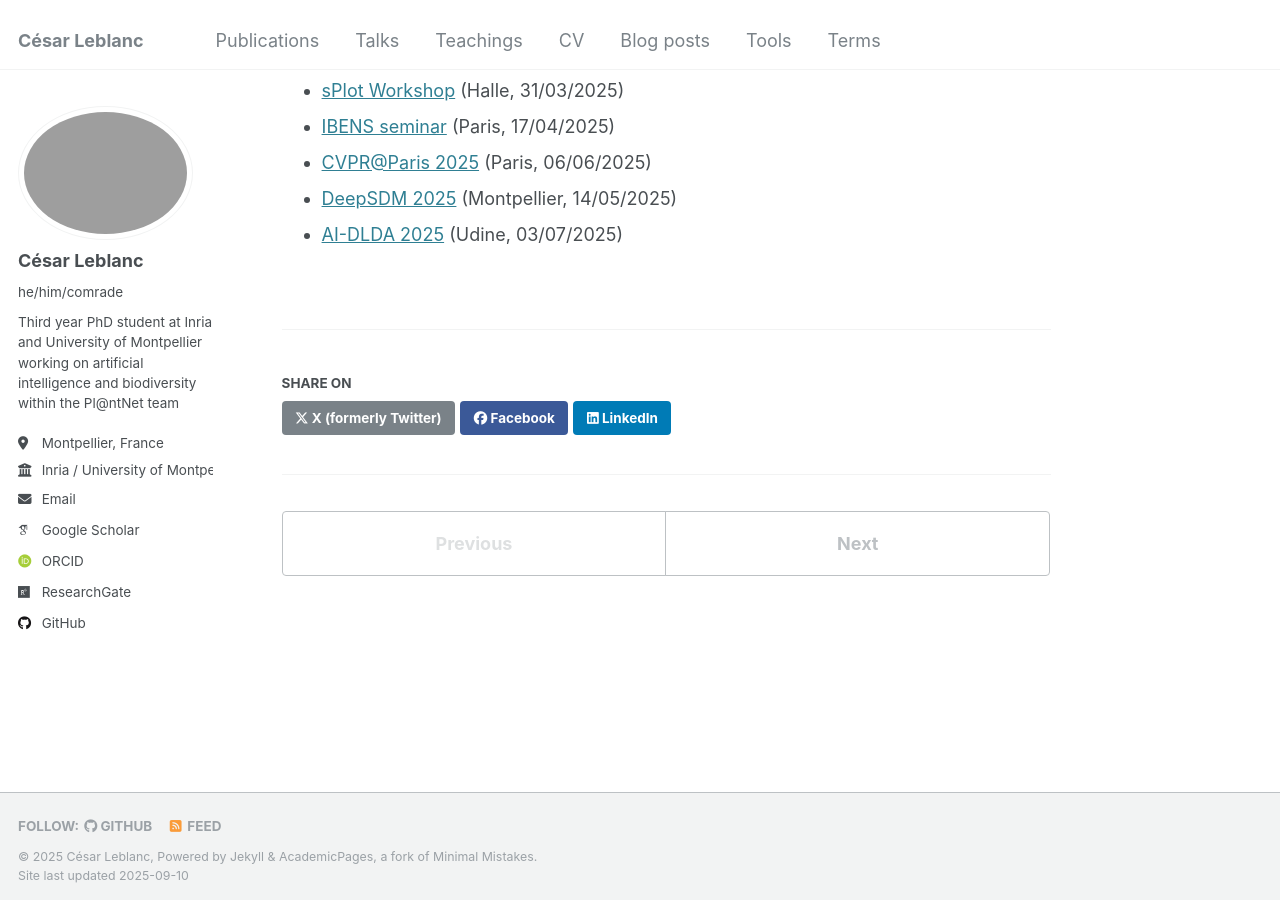
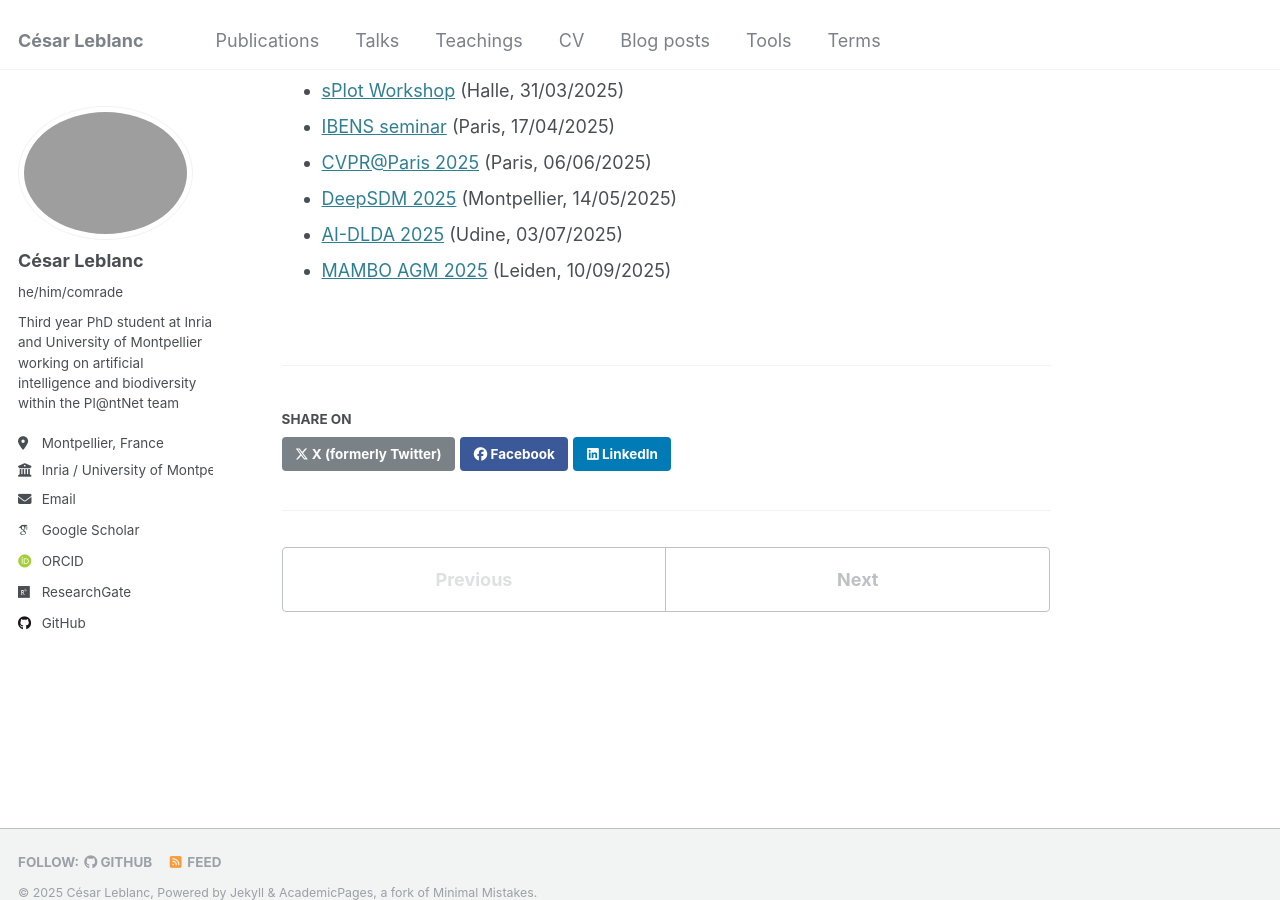
Before and after one commit to cesar-leblanc/cesar-leblanc.github.io, a Jekyll site: the page built from _talks/0000-other-talks.md, in a window 1280 px wide and 900 px high, scrolled down 554 px. Built offline with Jekyll 4.4.1, drawn with Linux system fonts in a browser that asks for light colours; some web fonts are replaced.

Commit message:
Add MAMBO AGM 2025

```diff
--- a/_talks/0000-other-talks.md
+++ b/_talks/0000-other-talks.md
@@ -10,6 +10,7 @@ locations:
   - "Halle, Germany"
   - "Paris, France"
   - "Udine, Italy"
+  - "Leiden, Netherlands"
 ---
 
 In addition to the main conferences and congresses, I also had the opportunity to present my work in smaller talks and seminars.
@@ -28,3 +29,4 @@ Here is a list of some of them:
 - [CVPR@Paris 2025](https://cvprinparis.github.io/CVPR2025InParis/) (Paris, 06/06/2025)
 - [DeepSDM 2025](https://plantnet.org/deepsdm-2025/) (Montpellier, 14/05/2025)
 - [AI-DLDA 2025](https://www.aidlda.it/) (Udine, 03/07/2025)
+- [MAMBO AGM 2025](https://www.mambo-project.eu/events) (Leiden, 10/09/2025)
```
